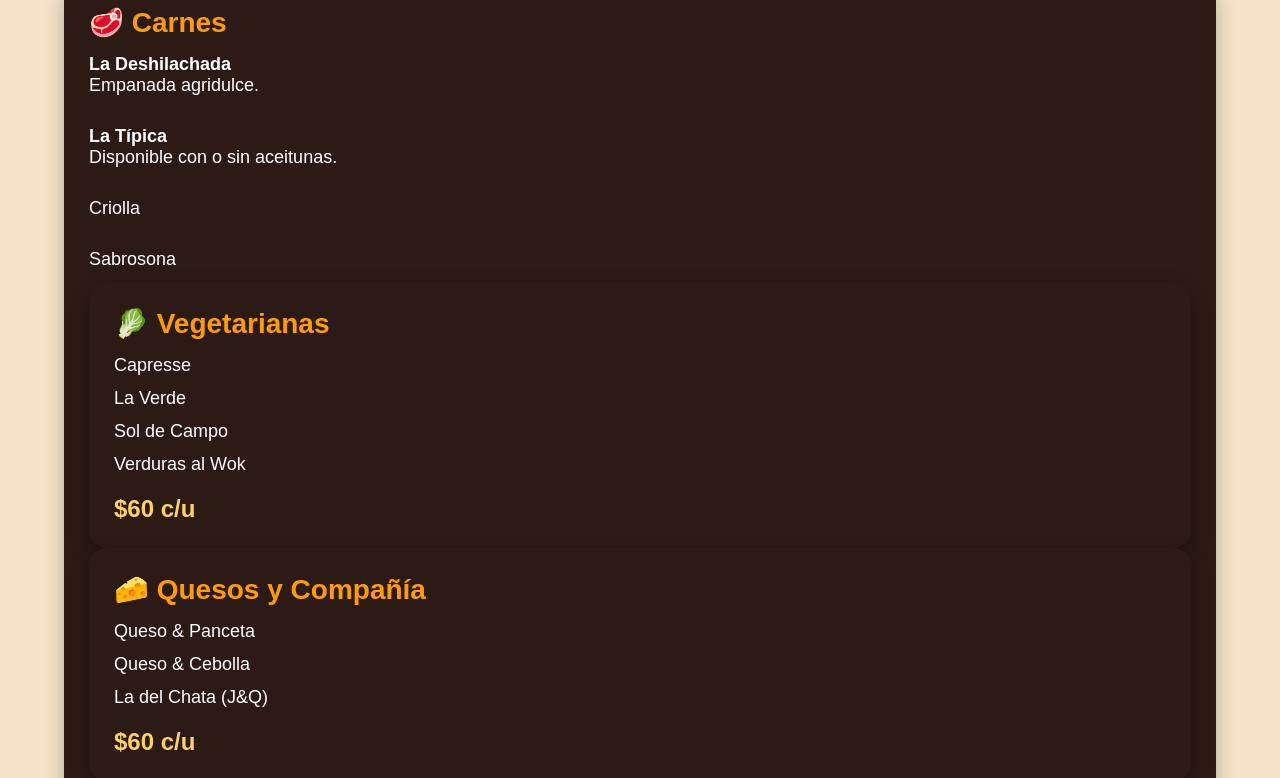
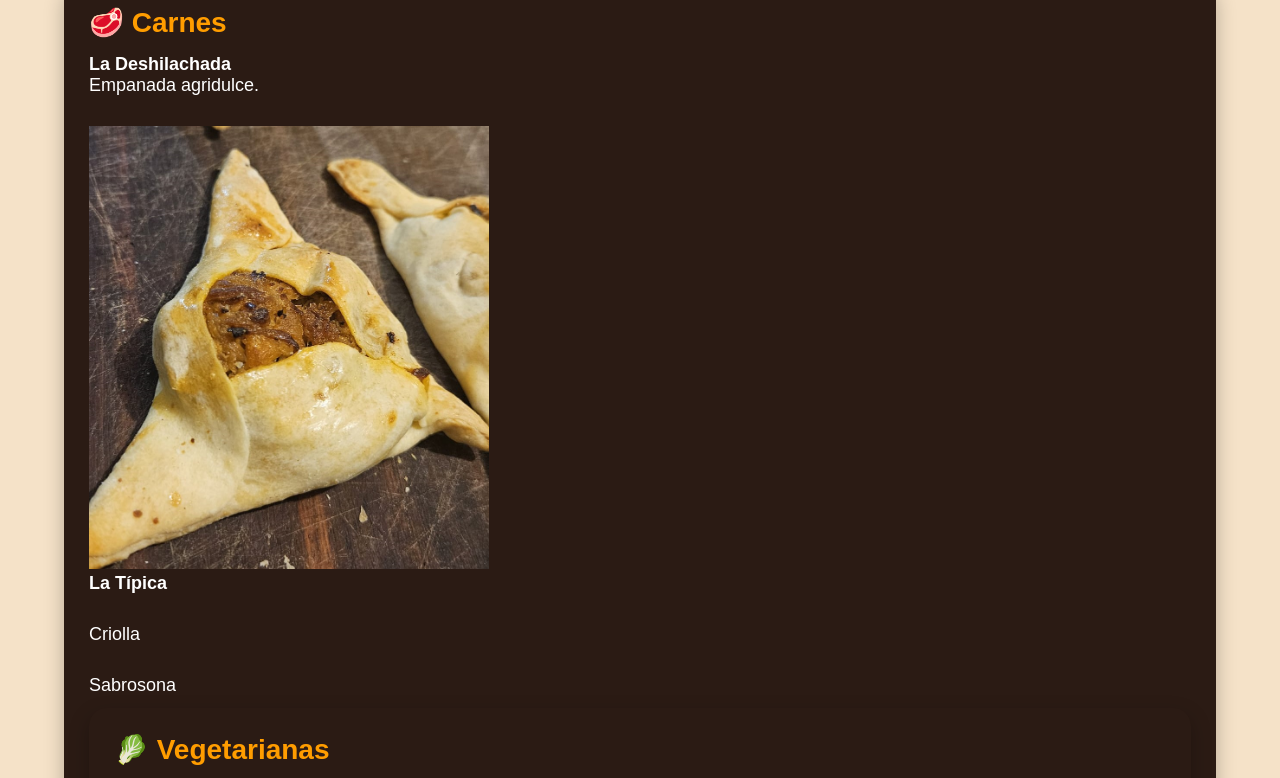
Before and after one commit to Feldenge/empanadaselchata, a plain HTML site: page elchata.html in a window 1280 px wide. Shown: the part 520-1298 px from the top of the page. Drawn offline with Linux system fonts and the light colour scheme.

Commit message:
Update elchata.html

```diff
--- a/elchata.html
+++ b/elchata.html
@@ -202,10 +202,9 @@ footer{
 <strong>La Deshilachada</strong><br>
 Empanada agridulce.
 </li><br>
-
+<img src="deshilachada.jpeg" width="400">
 <li>
 <strong>La Típica</strong><br>
-Disponible con o sin aceitunas.
 </li><br>
 
 <li>Criolla</li><br>
```
